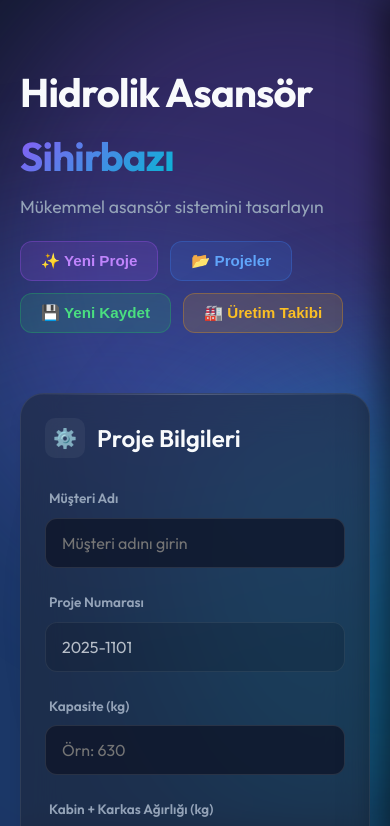
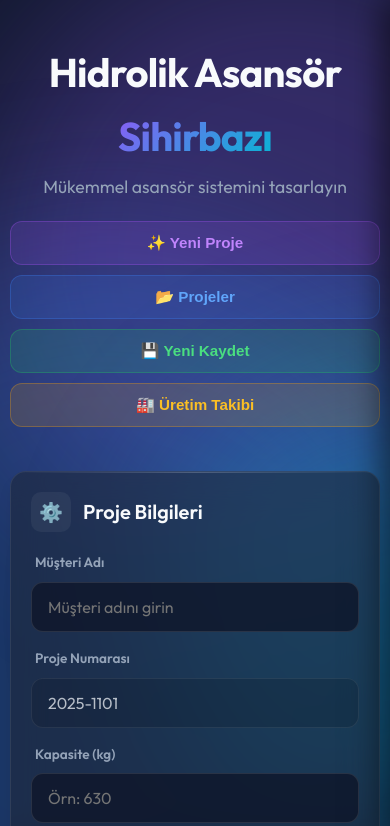
Before and after one commit to kscmrt/Blainhidrolikhesaplama, a plain HTML site: page index.html in a window 390 px wide. Shown: the top 826 px of the page. Drawn offline with Linux system fonts and the light colour scheme.

Commit message:
Add files via upload

```diff
--- a/sidebar.css
+++ b/sidebar.css
@@ -304,3 +304,14 @@
     color: var(--text-main);
     white-space: pre-wrap;
 }
+
+@media (max-width: 480px) {
+    .projects-sidebar {
+        width: 100%;
+        right: -100%;
+    }
+
+    .projects-sidebar.open {
+        right: 0;
+    }
+}
--- a/style.css
+++ b/style.css
@@ -511,22 +511,77 @@ tr:hover td {
 
 /* Responsive */
 @media (max-width: 768px) {
+    body {
+        padding: 20px 10px;
+    }
+
+    .container {
+        gap: 24px;
+    }
+
     header {
         flex-direction: column;
-        align-items: flex-start;
+        align-items: stretch;
+        gap: 20px;
+    }
+
+    .header-content {
+        text-align: center;
     }
 
     .header-actions {
         width: 100%;
-        justify-content: flex-start;
+        display: grid;
+        grid-template-columns: repeat(2, 1fr);
+        gap: 10px;
+        justify-content: stretch;
+    }
+
+    .btn {
+        justify-content: center;
+        width: 100%;
+        padding: 12px;
     }
 
     .glass-panel {
-        padding: 24px;
+        padding: 20px;
+        border-radius: var(--radius-lg);
+    }
+
+    .form-grid {
+        grid-template-columns: 1fr;
+        gap: 16px;
     }
 
     h1 {
         font-size: 2rem;
+    }
+
+    .section-title {
+        font-size: 1.25rem;
+        margin-bottom: 20px;
+    }
+
+    .status-bar {
+        grid-template-columns: 1fr;
+        gap: 12px;
+    }
+
+    .status-item {
+        flex-direction: row;
+        justify-content: space-between;
+        align-items: center;
+        padding: 16px;
+    }
+}
+
+@media (max-width: 480px) {
+    .header-actions {
+        grid-template-columns: 1fr;
+    }
+
+    h1 {
+        font-size: 1.75rem;
     }
 }
 
```
